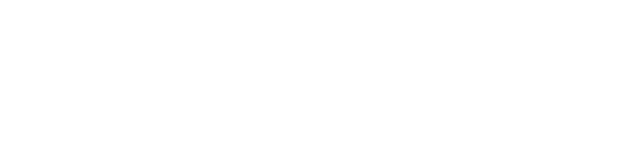
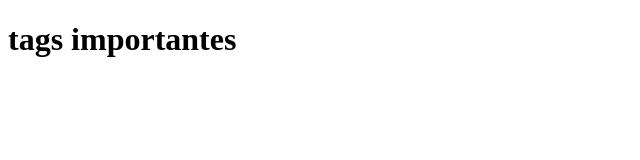
Before and after one commit to JailmaSilva/meus-estudos-kenzie-html, a plain HTML site: page index.html in a window 1280 px wide. Shown: the whole page, without its empty margins (0-640 px from the left). Drawn offline with Linux system fonts and the light colour scheme.

Commit message:
entrega revisada

```diff
--- a/index.html
+++ b/index.html
@@ -73,6 +73,7 @@ title
 body
 <body> representa o conteúdo de um documento HTML. Pode haver apenas um elemento <body> em um documento HTML. É aqui onde ficam as coisas que queremos que as pessoas vejam. Vou parar de apontar as tags de fechamento. Acho que você já pegou a ideia.
 --> </p>
+<h1> tags importantes </h1>
 
 </body>
 </html>
```
